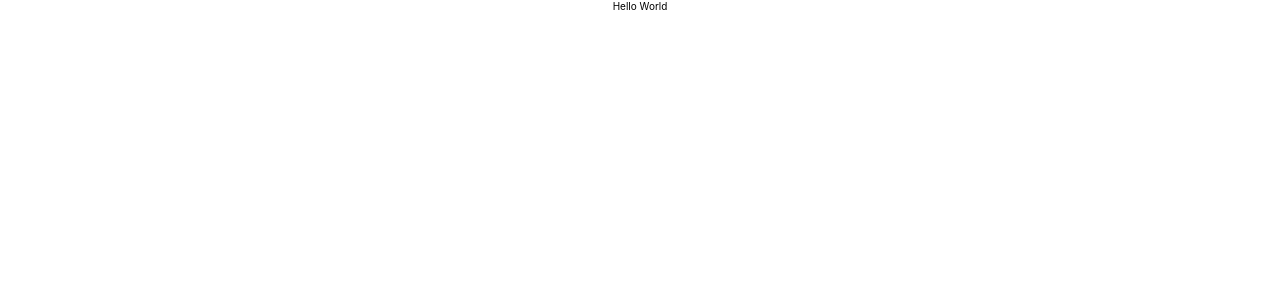
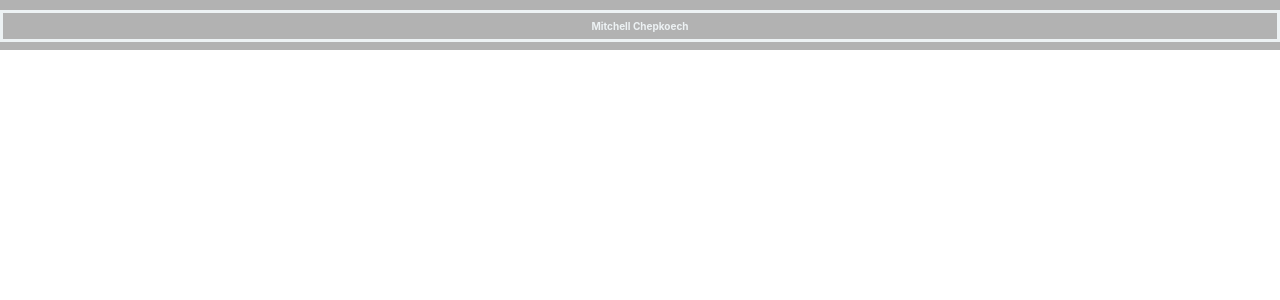
Before and after one commit to mitchellchep/MitchelleChepkoech, a JavaScript app: page / in a window 1280 px wide. Shown: the top 300 px of the page. Built offline with nearby package versions, Linux system fonts and the light colour scheme; the HTML template or start-up script is replaced by a standard one.

Commit message:
Hover styling
Signed-off-by: mitchellkoech <mitchikoechi3.7@gmail.com>

```diff
--- a/src/App.css
+++ b/src/App.css
@@ -1,3 +1,64 @@
 .App {
   text-align: center;
 }
+a,a:active,a:hover {
+  text-decoration: none;
+  color: white;
+  outline: 0;
+}
+/* Header Section Styling */
+.header {
+  position: fixed;
+  top: 0;
+  left: 0;
+  right: 0;
+  height: 5rem;
+  z-index: 2;
+  background: rgba(0, 0, 0, 0.3);
+}
+.header-logo {
+  padding: 5px 28px;
+  position: fixed;
+  display: flex;
+  justify-content: flex-start;
+}
+.header-name {
+  color: #edf2f4;
+  border: 3px solid #edf2f4;
+  padding: 0.7em;
+  font-size: 1rem;
+  text-shadow: 0 0 20px  rgba(0, 0, 0, 0.1);
+  animation: show 0.55s;
+}
+.header-container {
+  position: relative;
+  display: flex;
+  justify-content: flex-end;
+  margin: 0 auto;
+  align-items: center;
+  padding: 1.65rem;
+  text-align: right;
+  color: lightgrey;
+  z-index: 2;
+  transition: all .2s linear;
+}
+.nav-item {
+  position: relative;
+  display: inline-block;
+  font-size: 1.3rem;
+  margin-right: 2rem;
+}
+.nav-item:after {
+  content: "";
+  position: absolute;
+  width: 100%;
+  height: .2rem;
+  opacity: 0;
+  bottom: -1rem;
+  left: 0;
+  transition: all .1s ease-in-out;
+  background-color: lightgrey;
+}
+.nav-item:hover:after {
+  opacity: 1;
+}
--- a/src/App.js
+++ b/src/App.js
@@ -1,10 +1,10 @@
-
+import Header from './components/Header';
 import './App.css';
 
 const App = () => {
   return (
     <div id="app" className="App">
-        Hello World
+      <Header />
     </div>
   );
 }
```
